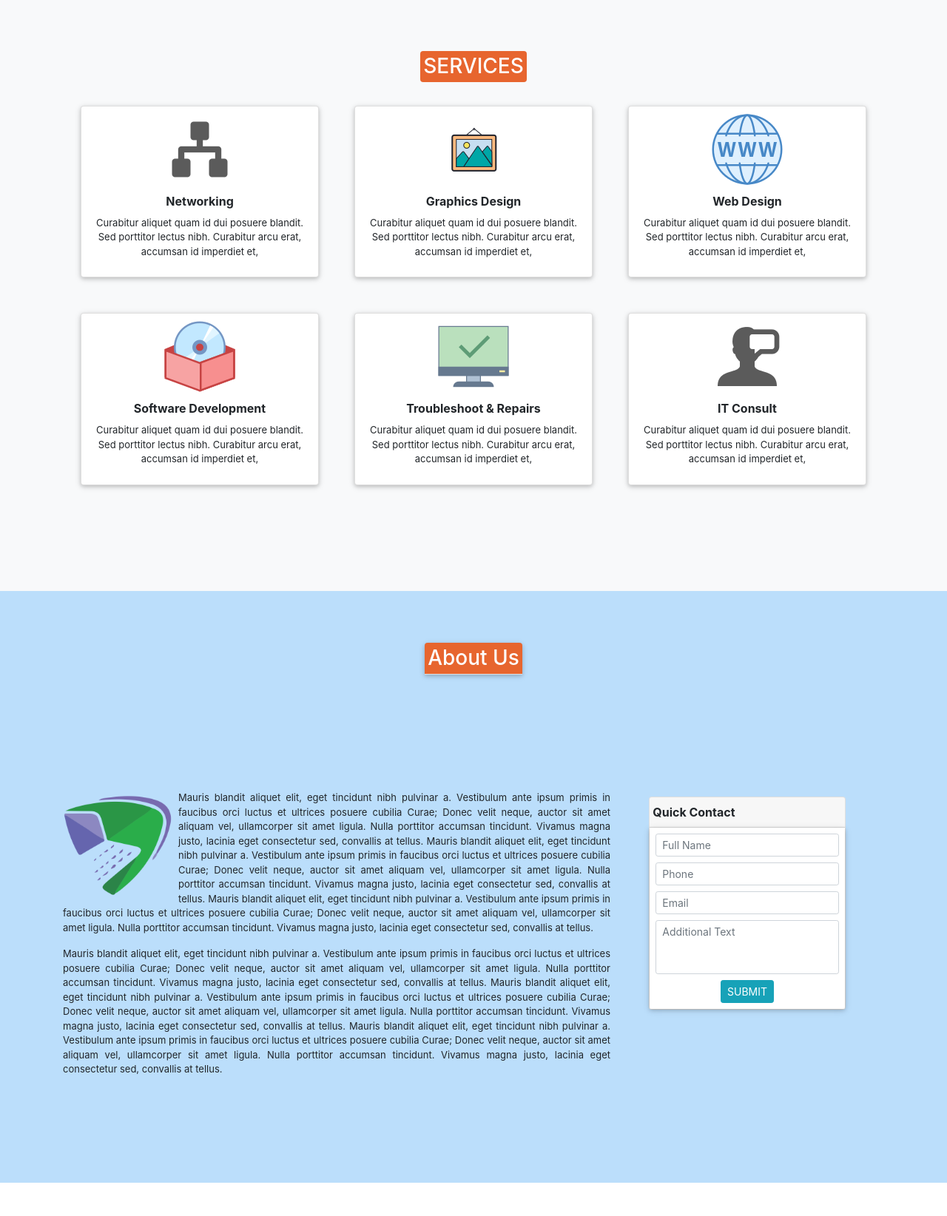
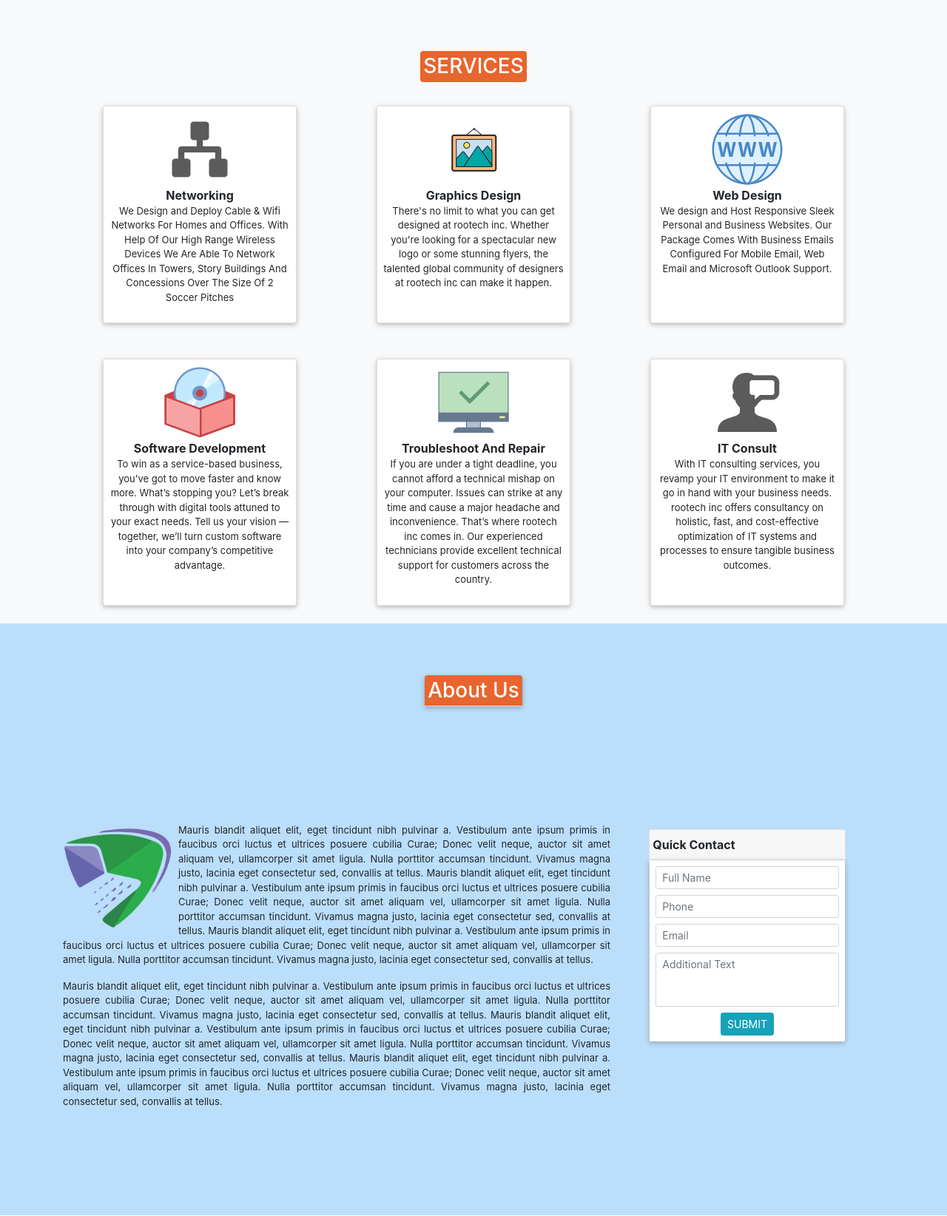
Before and after one commit to rootleet/rootech, a PHP site: page / in a window 1280 px wide. Shown: the part 801-2445 px from the top of the page at 74% size. Run offline with PHP 8.4, Linux system fonts and the light colour scheme; some libraries are stand-ins or nearby versions.

Commit message:
UPDATE 3/8/21

```diff
--- a/css/general.css
+++ b/css/general.css
@@ -6,6 +6,12 @@
     background-attachment: fixed;
     background-repeat: no-repeat;
 }
+
+.no-bg
+{
+    background: none !important;
+}
+
 
 .login_btn
 {
--- a/index.html
+++ b/index.html
@@ -55,93 +55,111 @@
     <!--SERVICES-->
     <div id="services" style="padding-top: 70px">
 
+        <div class="h-90 w-100 d-flex flex-wrap align-content-center justify-content-center">
 
-        <div class="h-90 w-100 d-flex flex-wrap align-content-center">
-            <div class="container">
+            <div>
                 <h3 class="text-center bg-magenta w-fit mx-auto p-1 rounded">SERVICES</h3>
-                <div class="row no-gutter">
+
+                <div class="card-deck container mx-auto">
 
                     <!--NETWORKING-->
-                    <div class="col-sm-4 p-4">
-                        <div class="card c_hover pointer text-center p-2 cust_shadow">
+                    <div class="card p-4 no-bg border-0">
+                        <div class="card cust_shadow c_hover pointer p-2">
+                            <div class="card-body text-center">
                                 <div class="service_img mx-auto">
                                     <img class="img-fluid" src="assets/home/networking.png">
                                 </div>
                                 <strong class="m-2">Networking</strong>
-                            <p class="text_sm">
-                                Curabitur aliquet quam id dui posuere blandit. Sed porttitor lectus nibh. Curabitur arcu erat, accumsan id imperdiet et,
+                                <p class="text_sm text-center">
+                                    We Design and Deploy Cable & Wifi Networks For Homes and Offices. With Help Of Our High Range Wireless Devices We Are Able To Network Offices In Towers, Story Buildings And Concessions Over The Size Of 2 Soccer Pitches
                                 </p>
+                            </div>
                         </div>
                     </div>
 
                     <!--GRAPHICS-->
-                    <div class="col-sm-4 p-4">
-                        <div class="card c_hover pointer text-center p-2 cust_shadow">
+                    <div class="card p-4 no-bg border-0">
+                        <div class="card cust_shadow c_hover pointer p-2">
+                            <div class="card-body text-center">
                                 <div class="service_img mx-auto">
                                     <img class="img-fluid" src="assets/home/graphics.png">
                                 </div>
                                 <strong class="m-2">Graphics Design</strong>
                                 <p class="text_sm">
-                                Curabitur aliquet quam id dui posuere blandit. Sed porttitor lectus nibh. Curabitur arcu erat, accumsan id imperdiet et,
+                                    There's no limit to what you can get designed at rootech inc. Whether you're looking for a spectacular new logo or some stunning flyers, the talented global community of designers at rootech inc can make it happen.
                                 </p>
+                            </div>
                         </div>
                     </div>
 
                     <!--WEB-->
-                    <div class="col-sm-4 p-4">
-                        <div class="card c_hover pointer text-center p-2 cust_shadow">
+                    <div class="card p-4 no-bg border-0">
+                        <div class="card cust_shadow c_hover pointer p-2">
+                            <div class="card-body text-center">
                                 <div class="service_img mx-auto">
                                     <img class="img-fluid" src="assets/home/website.png">
                                 </div>
                                 <strong class="m-2">Web Design</strong>
                                 <p class="text_sm">
-                                Curabitur aliquet quam id dui posuere blandit. Sed porttitor lectus nibh. Curabitur arcu erat, accumsan id imperdiet et,
+                                    We design and Host Responsive Sleek Personal and Business Websites. Our Package Comes With Business Emails Configured For Mobile Email, Web Email and Microsoft Outlook Support.
                                 </p>
                             </div>
                         </div>
+                    </div>
+
+                </div>
+
+                <div class="card-deck container mx-auto">
 
                     <!--SOFTWARE-->
-                    <div class="col-sm-4 p-4">
-                        <div class="card c_hover pointer text-center p-2 cust_shadow">
+                    <div class="card p-4 no-bg border-0">
+                        <div class="card cust_shadow c_hover pointer p-2">
+                            <div class="card-body text-center">
                                 <div class="service_img mx-auto">
                                     <img class="img-fluid" src="assets/home/software.png">
                                 </div>
                                 <strong class="m-2">Software Development</strong>
                                 <p class="text_sm">
-                                Curabitur aliquet quam id dui posuere blandit. Sed porttitor lectus nibh. Curabitur arcu erat, accumsan id imperdiet et,
+                                    To win as a service-based business, you’ve got to move faster and know more. What’s stopping you? Let’s break through with digital tools attuned to your exact needs. Tell us your vision — together, we’ll turn custom software into your company’s competitive advantage.
                                 </p>
+                            </div>
                         </div>
                     </div>
 
                     <!--TROUBLESHOOTING-->
-                    <div class="col-sm-4 p-4">
-                        <div class="card c_hover pointer text-center p-2 cust_shadow">
+                    <div class="card p-4 no-bg border-0">
+                        <div class="card cust_shadow c_hover pointer p-2">
+                            <div class="card-body text-center">
                                 <div class="service_img mx-auto">
                                     <img class="img-fluid" src="assets/home/troubleshoot.png">
                                 </div>
-                            <strong class="m-2">Troubleshoot & Repairs</strong>
+                                <strong class="m-2">Troubleshoot And Repair</strong>
                                 <p class="text_sm">
-                                Curabitur aliquet quam id dui posuere blandit. Sed porttitor lectus nibh. Curabitur arcu erat, accumsan id imperdiet et,
+                                    If you are under a tight deadline, you cannot afford a technical mishap on your computer. Issues can strike at any time and cause a major headache and inconvenience. That’s where rootech inc comes in. Our experienced technicians provide excellent technical support for customers across the country.
                                 </p>
+                            </div>
                         </div>
                     </div>
 
                     <!--CONSULT-->
-                    <div class="col-sm-4 p-4">
-                        <div class="card c_hover pointer text-center p-2 cust_shadow">
+                    <div class="card p-4 no-bg border-0">
+                        <div class="card cust_shadow c_hover pointer p-2">
+                            <div class="card-body text-center">
                                 <div class="service_img mx-auto">
                                     <img class="img-fluid" src="assets/home/consult.png">
                                 </div>
                                 <strong class="m-2">IT Consult</strong>
                                 <p class="text_sm">
-                                Curabitur aliquet quam id dui posuere blandit. Sed porttitor lectus nibh. Curabitur arcu erat, accumsan id imperdiet et,
+                                    With IT consulting services, you revamp your IT environment to make it go in hand with your business needs. rootech inc offers consultancy on holistic, fast, and cost-effective optimization of IT systems and processes to ensure tangible business outcomes.
                                 </p>
+                            </div>
+                        </div>
+                    </div>
                 </div>
             </div>
 
         </div>
-            </div>
-        </div>
+
     </div>
 
     <!--ABOUT US-->
```
Lines whose indentation alone changed are shown as unchanged.
